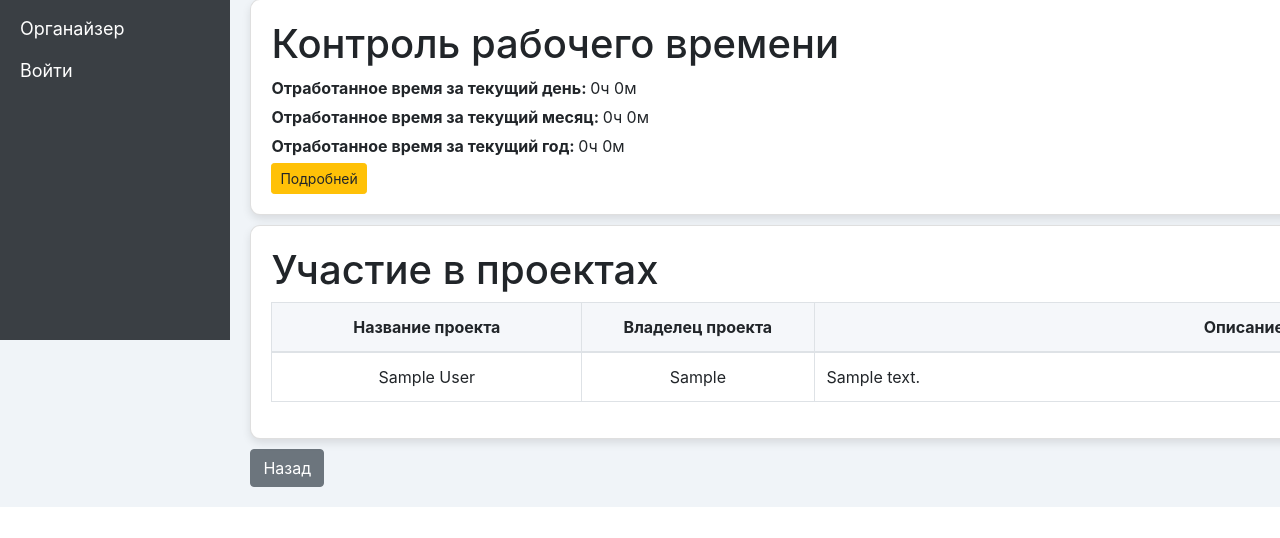
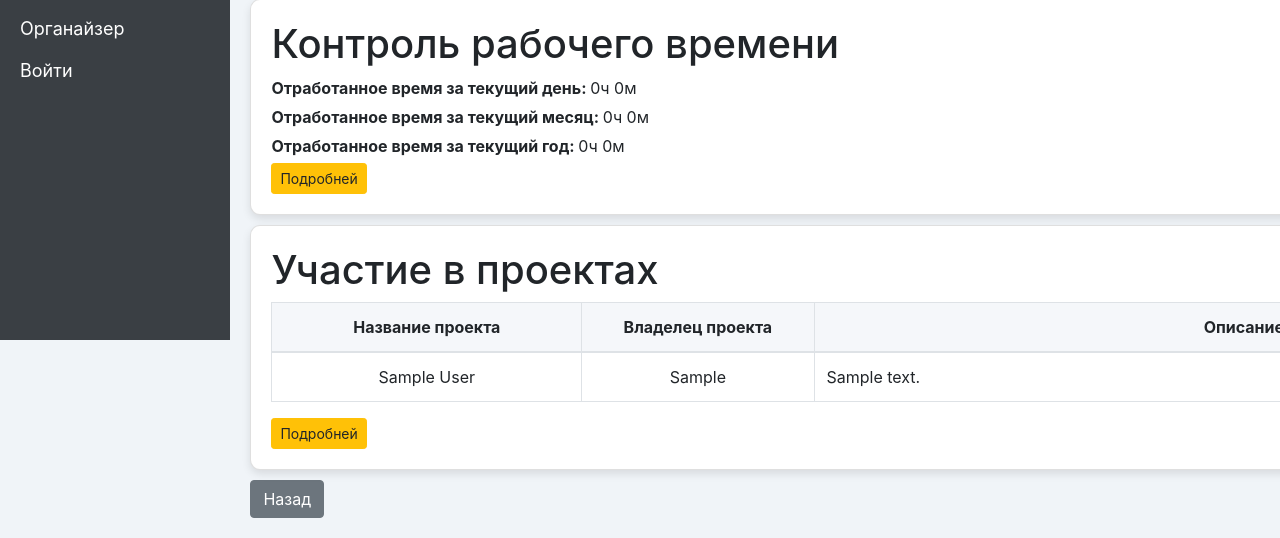
Before and after one commit to OlegEgoism/django_time_control_system_work, a Django app: a page that uses templates/users/user_info.html in a window 1280 px wide; the page is wider, and only the part inside the window is pictured. Shown: the part 460-998 px from the top of that part. Before the commit the page ends 967 px from the top of that part, so only its background shows below. Run offline with Django 5.2, Linux system fonts and the light colour scheme; tables that the repository leaves empty hold one stand-in row (values such as "Sample post"); grey boxes marked "Sample" are stand-in pictures; some libraries are stand-ins or nearby versions.

Commit message:
Доработка. отображения

```diff
--- a/templates/users/user_info.html
+++ b/templates/users/user_info.html
@@ -105,7 +105,6 @@
             </div>
         </div>
 
-
         <div class="card">
             <div class="user-bio">
                 <h1>Участие в проектах</h1>
@@ -129,16 +128,13 @@
                                     <a href="javascript:void(0)" id="toggle" onclick="toggleInfo()">Развернуть</a>
                                 {% endif %}
                             </td>
-
-
-
                         </tr>
                     {% endfor %}
                     </tbody>
                 </table>
+                <a href="{% url 'project_list' %}" class="btn btn-warning btn-sm">Подробней</a>
             </div>
         </div>
-
 
         <a href="{% url 'user_list' %}" class="btn btn-secondary">Назад</a>
     </div>
```
Lines whose indentation alone changed are shown as unchanged.
